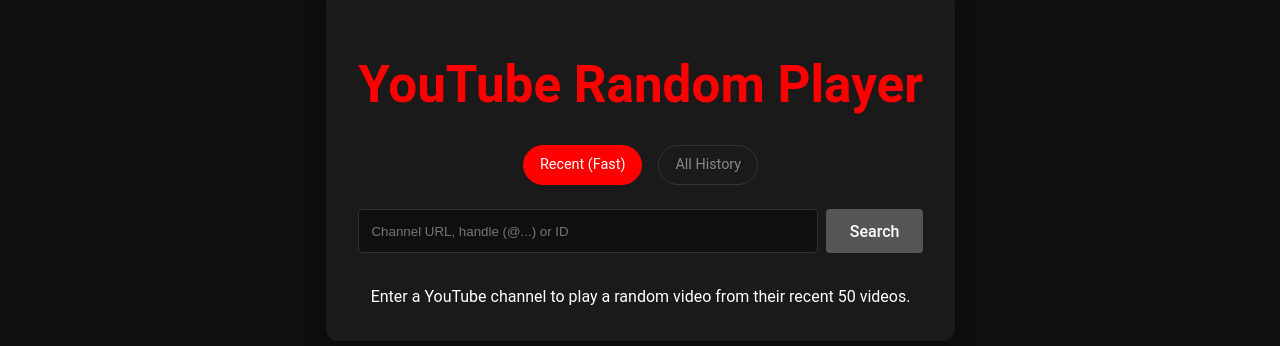
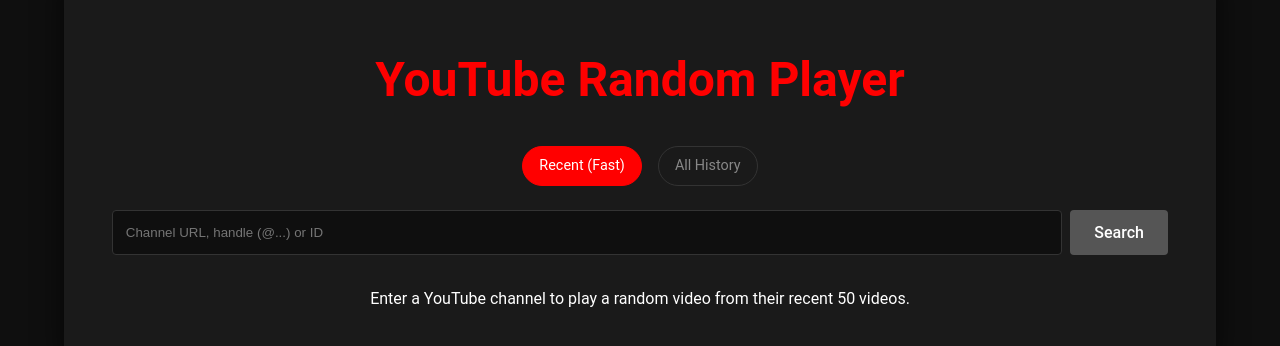
Before and after one commit to Morishita-mm/random-youtube, a React (Vite) app: page / in a window 1280 px wide. Shown: the part 234-580 px from the top of the page. Built offline with nearby package versions, Linux system fonts and the light colour scheme; no server answers.

Commit message:
style: increase video player size and container width

```diff
--- a/src/App.css
+++ b/src/App.css
@@ -10,18 +10,20 @@
 }
 
 .container {
-  max-width: 800px;
-  width: 90%;
+  max-width: 1400px;
+  width: 90vw;
   text-align: center;
-  padding: 2rem;
+  padding: 3rem;
   background-color: #1a1a1a;
   border-radius: 12px;
-  box-shadow: 0 4px 20px rgba(0, 0, 0, 0.5);
+  box-shadow: 0 4px 30px rgba(0, 0, 0, 0.7);
+  box-sizing: border-box;
 }
 
 .title {
-  margin-bottom: 2rem;
+  margin-bottom: 2.5rem;
   color: #ff0000;
+  font-size: 3rem;
 }
 
 .mode-selector {
@@ -95,14 +97,16 @@
 }
 
 .video-info {
-  margin-top: 1rem;
+  margin: 2rem auto;
   text-align: left;
+  max-width: 100%;
 }
 
 .video-title {
-  font-size: 1.2rem;
+  font-size: 1.8rem;
   font-weight: bold;
-  margin-top: 1rem;
+  margin-top: 1.5rem;
+  color: #fff;
 }
 
 .shuffle-button {
```
